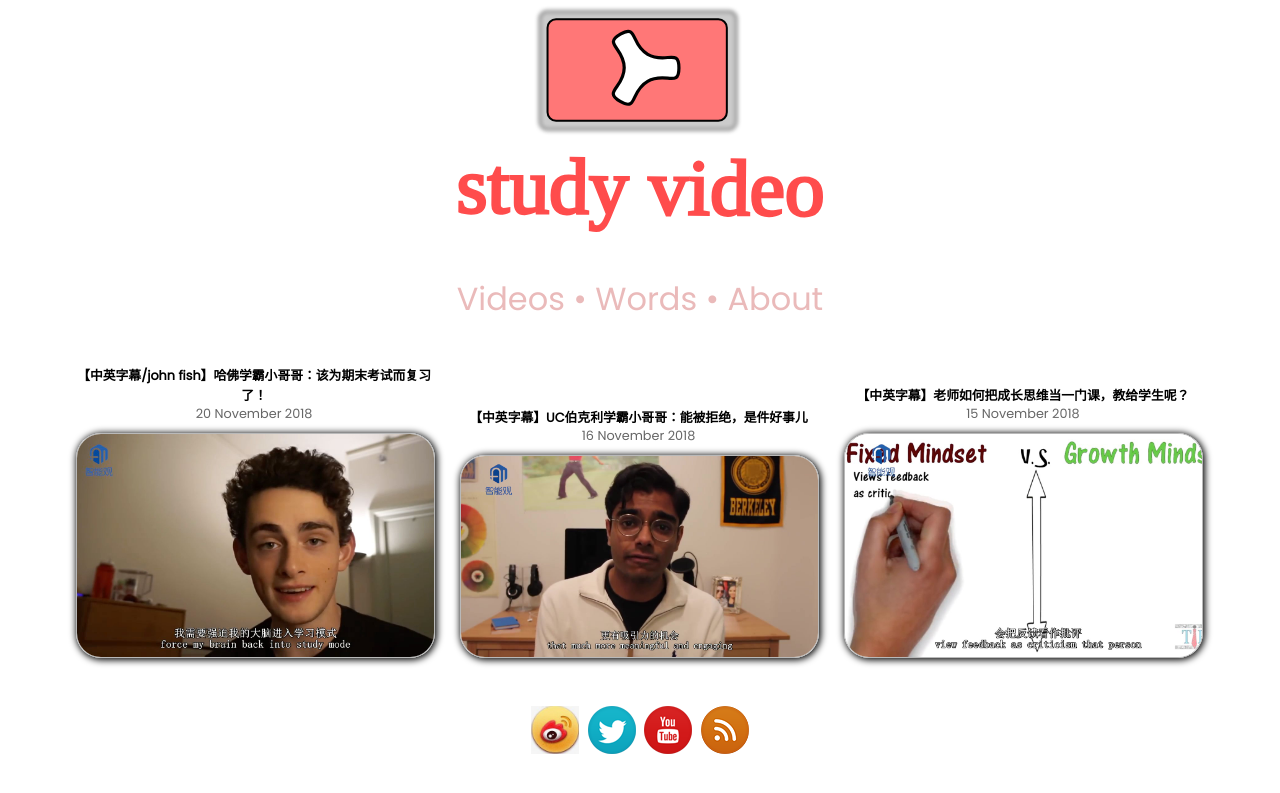
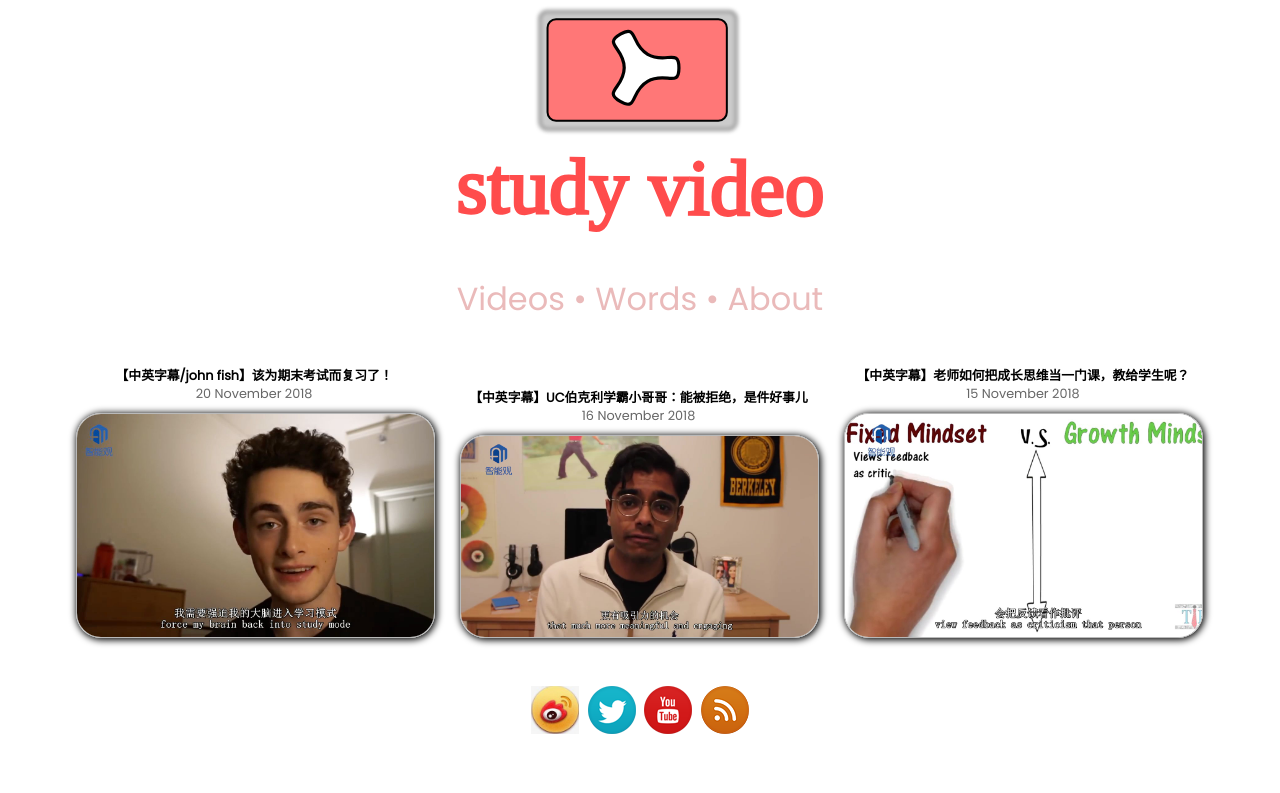
Before and after one commit to wblearn/study-video, a Jekyll site: the page built from pages/index.html, in a window 1280 px wide. Shown: the top 793 px of the page. Built offline with Jekyll 4.4.1, drawn with Linux system fonts in a browser that asks for light colours.

Commit message:
add video

```diff
--- a/_videos/2018-11-20-ready for the final exam.md
+++ b/_videos/2018-11-20-ready for the final exam.md
@@ -1,5 +1,5 @@
 ---
-title: 【中英字幕/john fish】哈佛学霸小哥哥：该为期末考试而复习了！
+title: 【中英字幕/john fish】该为期末考试而复习了！
 aid: 36086333
 cover_id: 3e23f21fd9d773de9f442afd04999e1808085942.jpg
 date: 2018-11-20
```
